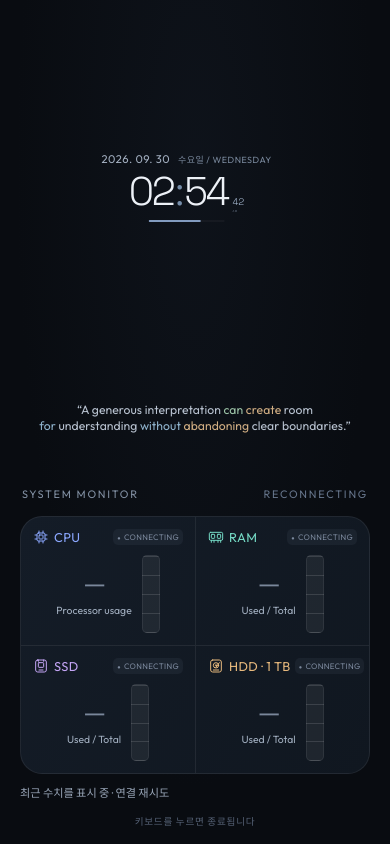
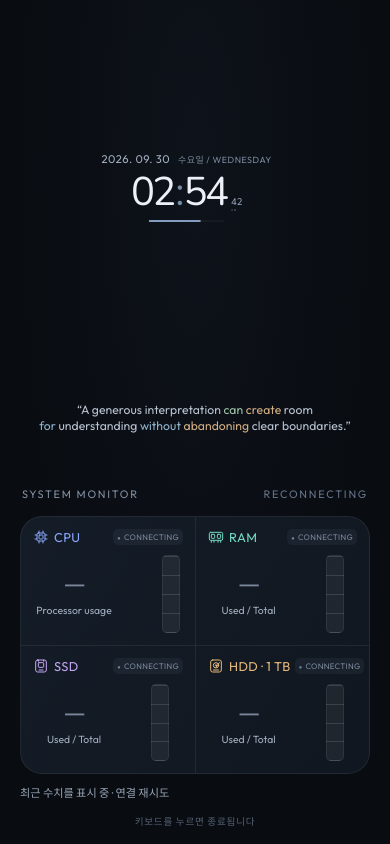
Before and after one commit to savvy773/ubuntu-scr-saver, a website built with Vite: page index.html in a window 390 px wide. Built offline with nearby package versions, Linux system fonts and the light colour scheme; files whose address does not match are found by name.

Commit message:
Use rounded clock font and 50px resource gauge spacing

```diff
--- a/index.html
+++ b/index.html
@@ -7,7 +7,7 @@
   <title>scr-saver · System Dashboard</title>
   <link rel="preconnect" href="https://fonts.googleapis.com">
   <link rel="preconnect" href="https://fonts.gstatic.com" crossorigin>
-  <link href="https://fonts.googleapis.com/css2?family=Outfit:wght@200;300;400;600&family=Space+Grotesk:wght@300;400;500&display=swap" rel="stylesheet">
+  <link href="https://fonts.googleapis.com/css2?family=Nunito:wght@300;400&family=Outfit:wght@200;300;400;600&family=Space+Grotesk:wght@300;400;500&display=swap" rel="stylesheet">
 </head>
 <body>
   <main class="screen-grid" aria-label="Clock, reflection and system dashboard">
--- a/src/style.css
+++ b/src/style.css
@@ -27,7 +27,7 @@ body {
 }
 .day-badge { color: #78879b; font-size: 0.8em; white-space: nowrap; }
 .time-row {
-  display: flex; justify-content: center; align-items: baseline; font-family: 'Space Grotesk', monospace;
+  display: flex; justify-content: center; align-items: baseline; font-family: 'Nunito', 'Outfit', sans-serif;
   font-size: clamp(3.5rem, min(10vw, 15dvh), 8.5rem); font-weight: 300; font-variant-numeric: tabular-nums;
   line-height: 1; letter-spacing: -0.065em; white-space: nowrap;
 }
@@ -74,7 +74,7 @@ body {
 .resource-hdd .resource-label { color: #e7b97d; }
 .resource-level { color: var(--severity); font-size: 0.58rem; letter-spacing: 0.04em; white-space: nowrap; padding: 4px 6px; border-radius: 5px; background: color-mix(in srgb, var(--severity) 9%, transparent); }
 .resource-level::before { content: '●'; margin-right: 4px; font-size: 0.7em; }
-.resource-body { grid-column: 1; grid-row: 2; min-width: 0; min-height: 0; height: 100%; display: flex; align-items: center; justify-content: center; gap: 20px; }
+.resource-body { grid-column: 1; grid-row: 2; min-width: 0; min-height: 0; height: 100%; display: flex; align-items: center; justify-content: center; gap: 50px; }
 .resource-readout { order: 1; min-width: 0; text-align: center; }
 .resource-primary { display: flex; justify-content: center; align-items: baseline; }
 .resource-value { color: var(--severity); font-family: 'Space Grotesk', monospace; font-size: clamp(2.2rem, 4vw, 3.4rem); font-variant-numeric: tabular-nums; line-height: 1.1; letter-spacing: -0.05em; }
@@ -91,7 +91,7 @@ body {
 @media (max-width: 1100px) {
   .resource-card { padding: 0 16px; grid-template-columns: minmax(0, 1fr); gap: 16px 8px; }
   .resource-track { width: 26px; }
-  .resource-body { gap: 14px; }
+  .resource-body { gap: 50px; }
   .resource-icon { width: 20px; height: 20px; }
   .resource-label { font-size: 0.95rem; }
   .resource-value { font-size: 2rem; }
@@ -117,7 +117,7 @@ body {
   .screen-grid { padding-left: 20px; padding-right: 20px; }
   .resource-card { padding: 12px; grid-template-columns: minmax(0, 1fr); gap: 10px 6px; }
   .resource-track { width: 18px; }
-  .resource-body { gap: 10px; }
+  .resource-body { gap: 50px; }
   .resource-icon { width: 16px; height: 16px; }
   .resource-heading { gap: 4px; }
   .resource-label { font-size: 0.8rem; letter-spacing: 0.03em; gap: 5px; }
@@ -144,11 +144,11 @@ body {
   .resource-track { width: 18px; }
   .resource-heading { gap: 4px; }
   .resource-label { font-size: 0.6rem; letter-spacing: 0.03em; gap: 4px; }
-  .resource-body { gap: 10px; }
+  .resource-body { gap: 50px; }
   .resource-icon { width: 14px; height: 14px; }
   .resource-level { font-size: 0.45rem; padding: 3px 4px; }
   .resource-level::before { margin-right: 3px; }
-  .resource-value { font-size: 1.35rem; }
+  .resource-value { font-size: 1.2rem; }
   .resource-detail { font-size: 0.55rem; }
   .resource-secondary { margin-top: 6px; }
   .guide-hint { bottom: 8px; }
```
Also changed, not shown: README.md, docs/preview.png.
